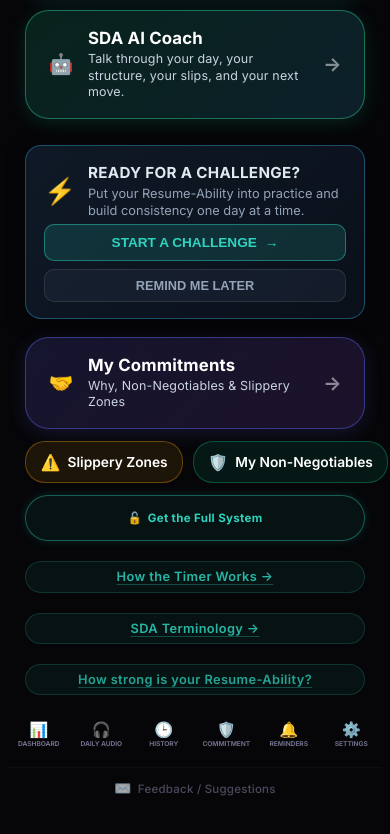
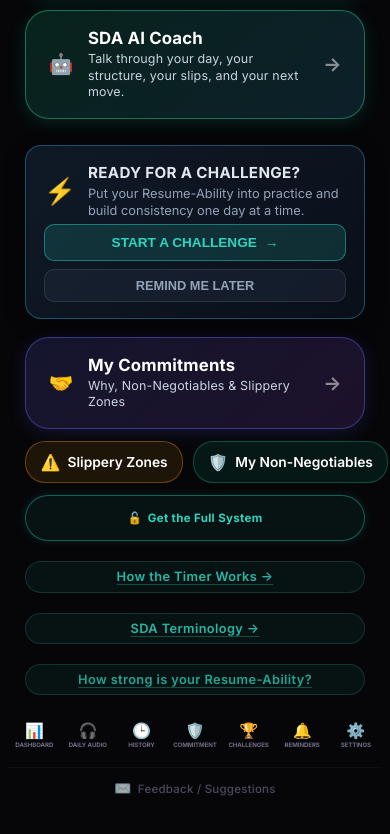
Before and after one commit to oasiscuracaoprivatestay-ui/resume-ability-app, a React (Vite) app: page / in a window 390 px wide. Shown: the part 888-1722 px from the top of the page. Built offline with nearby package versions, Linux system fonts and the light colour scheme.

Commit message:
Add persistent Challenges navigation

```diff
--- a/src/i18n/en.ts
+++ b/src/i18n/en.ts
@@ -892,6 +892,7 @@ export const en: Translations = {
   notif_rem_why_body_general: 'Reconnect with your Why and choose your next intentional step.',
   notif_rem_why_body_custom: 'Remember why you started: "{why}"',
   nav_reminders: 'Reminders',
+  nav_challenges: 'Challenges',
   commit_reminders_label: 'Smart Reminders',
   commit_reminders_desc: 'Set gentle prompts to check in and review your structure.',
   commit_reminders_btn: 'Configure Reminders',
--- a/src/i18n/es.ts
+++ b/src/i18n/es.ts
@@ -878,6 +878,7 @@ export const es: Translations = {
   notif_rem_why_body_general: 'Reconecta con tu Porqué y elige tu siguiente paso intencional.',
   notif_rem_why_body_custom: 'Recuerda por qué empezaste: "{why}"',
   nav_reminders: 'Recordatorios',
+  nav_challenges: 'Desafíos',
   commit_reminders_label: 'Recordatorios Inteligentes',
   commit_reminders_desc: 'Configura avisos amables para registrarte y revisar tu estructura.',
   commit_reminders_btn: 'Configurar Recordatorios',
--- a/src/i18n/nl.ts
+++ b/src/i18n/nl.ts
@@ -878,6 +878,7 @@ export const nl: Translations = {
   notif_rem_why_body_general: 'Maak opnieuw verbinding met je Waarom en kies je volgende bewuste stap.',
   notif_rem_why_body_custom: 'Herinner je waarom je begon: "{why}"',
   nav_reminders: 'Herinneringen',
+  nav_challenges: 'Uitdagingen',
   commit_reminders_label: 'Slimme Herinneringen',
   commit_reminders_desc: 'Stel vriendelijke meldingen in om in te checken en je structuur te bekijken.',
   commit_reminders_btn: 'Herinneringen Instellen',
--- a/src/i18n/types.ts
+++ b/src/i18n/types.ts
@@ -788,6 +788,7 @@ export interface Translations {
   notif_rem_why_body_general: string;
   notif_rem_why_body_custom: string;
   nav_reminders: string;
+  nav_challenges: string;
   commit_reminders_label: string;
   commit_reminders_desc: string;
   commit_reminders_btn: string;
--- a/src/screens/HomeScreen.css
+++ b/src/screens/HomeScreen.css
@@ -904,11 +904,11 @@
   border: none;
   border-radius: var(--radius-sm, 6px);
   color: var(--text-dim);
-  font-size: clamp(0.44rem, 1.8vw, 0.62rem);
+  font-size: clamp(0.40rem, 1.6vw, 0.60rem);
   font-family: inherit;
   font-weight: 700;
   cursor: pointer;
-  padding: 0.35rem 0.08rem;
+  padding: 0.32rem 0.04rem;
   min-height: 48px;
   display: flex;
   flex-direction: column;
@@ -958,6 +958,10 @@
   color: var(--text-dim);
 }
 
+.nav-link--challenges {
+  color: var(--text-dim);
+}
+
 @media (max-width: 400px) {
   .home-screen {
     padding: 1rem 0.5rem 1.25rem;
@@ -966,9 +970,9 @@
     gap: 1px;
   }
   .nav-link {
-    font-size: clamp(0.41rem, 1.7vw, 0.49rem);
+    font-size: clamp(0.38rem, 1.5vw, 0.46rem);
     letter-spacing: -0.01em;
-    padding: 0.3rem 0.04rem;
+    padding: 0.25rem 0.02rem;
   }
 }
 
@@ -977,9 +981,9 @@
     padding: 0.75rem 0.35rem 1rem;
   }
   .nav-link {
-    font-size: 0.39rem;
+    font-size: 0.36rem;
     letter-spacing: -0.02em;
-    padding: 0.28rem 0.02rem;
+    padding: 0.22rem 0.01rem;
   }
   .nav-icon {
     font-size: 0.8rem;
--- a/src/screens/HomeScreen.tsx
+++ b/src/screens/HomeScreen.tsx
@@ -286,6 +286,15 @@ export default function HomeScreen({ onNavigate, onStartTimer, onInControl }: Ho
           <span className="nav-label">{t.commit_label}</span>
         </button>
         <button
+          id="nav-challenges"
+          className="nav-link nav-link--challenges"
+          onClick={() => onNavigate('challenges')}
+          aria-label={t.nav_challenges}
+        >
+          <span className="nav-icon" aria-hidden="true">🏆</span>
+          <span className="nav-label">{t.nav_challenges}</span>
+        </button>
+        <button
           id="nav-reminders"
           className="nav-link"
           onClick={() => onNavigate('notification-settings')}
```
